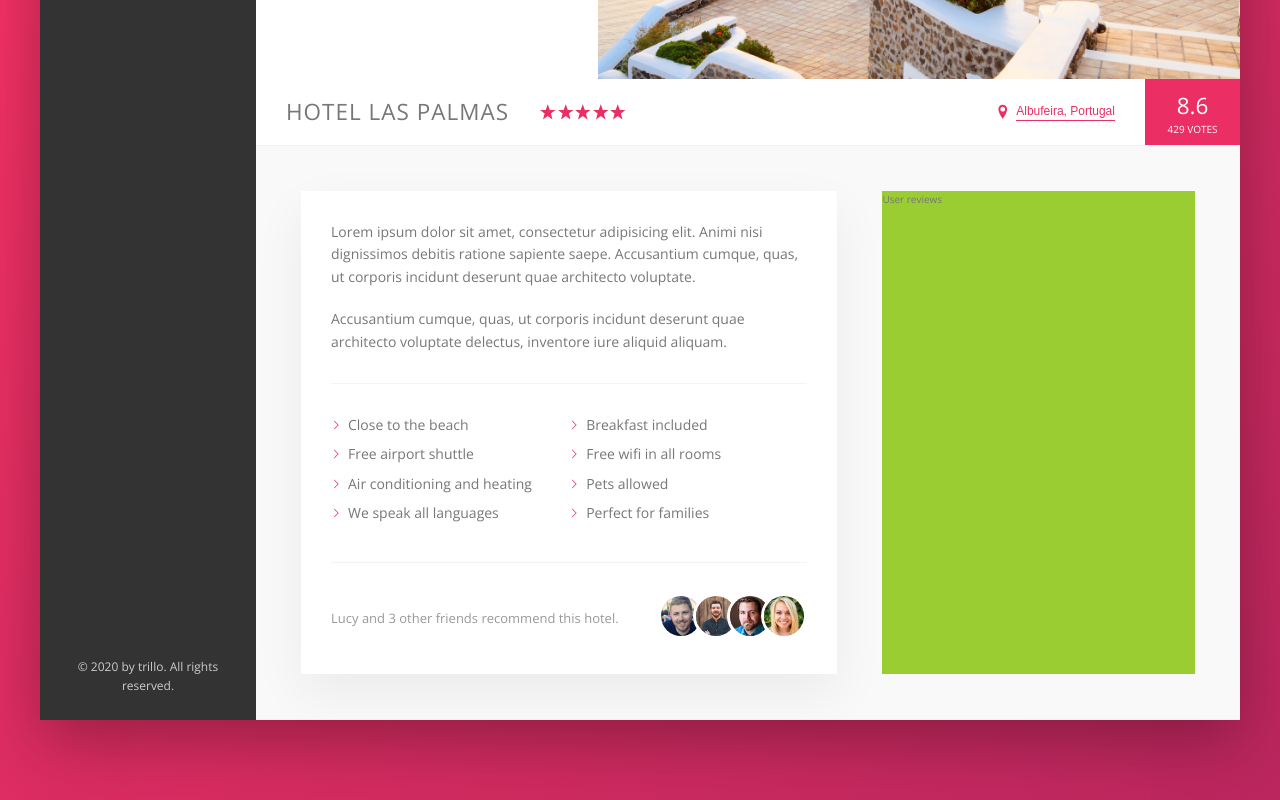
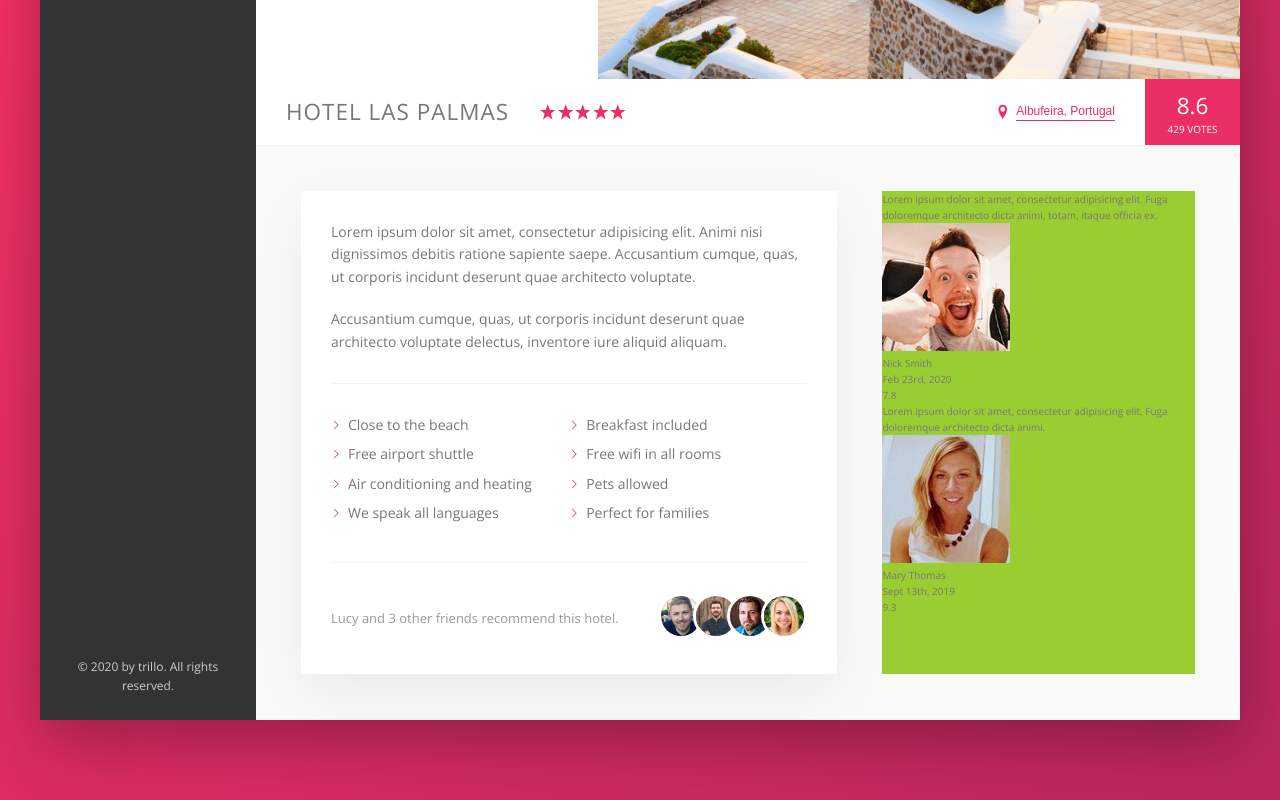
Before and after one commit to ErwannLG/trillo, a website: page index.html in a window 1280 px wide. Shown: the part 456-1256 px from the top of the page. Drawn offline with nearby package versions, Linux system fonts and the light colour scheme.

Commit message:
user review html

```diff
--- a/index.html
+++ b/index.html
@@ -132,7 +132,7 @@
                         </div>
                     </div>
 
-                    <div class="detail">
+                    <figure class="detail">
                         <div class="description">
                             <p class="paragraph">
                                 Lorem ipsum dolor sit amet, consectetur adipisicing elit. Animi nisi dignissimos debitis ratione sapiente saepe. Accusantium cumque, quas, ut corporis incidunt deserunt quae architecto voluptate.
@@ -162,9 +162,35 @@
                                 </div>
                             </div>
                         </div>
-                        <div class="user-reviews">
-                            User reviews
-                        </div>
+                        <figure class="user-reviews">
+                            <figure class="review">
+                                <blockquote class="review__text">
+                                    Lorem ipsum dolor sit amet, consectetur adipisicing elit. Fuga doloremque architecto dicta animi, totam, itaque officia ex.
+                                </blockquote>
+                                <figcaption class="review__user">
+                                    <img src="img/user-1.jpg" alt="User 1" class="review__photo">
+                                    <div class="review__user-box">
+                                        <p class="review__user-name">Nick Smith</p>
+                                        <p class="review__user-date">Feb 23rd, 2020</p>
+                                    </div>
+                                    <div class="review__rating">7.8</div>
+                                </figcaption>
+                            </figure>
+
+                            <figure class="review">
+                                <blockquote class="review__text">
+                                    Lorem ipsum dolor sit amet, consectetur adipisicing elit. Fuga doloremque architecto dicta animi.
+                                </blockquote>
+                                <figcaption class="review__user">
+                                    <img src="img/user-2.jpg" alt="User 2" class="review__photo">
+                                    <div class="review__user-box">
+                                        <p class="review__user-name">Mary Thomas</p>
+                                        <p class="review__user-date">Sept 13th, 2019</p>
+                                    </div>
+                                    <div class="review__rating">9.3</div>
+                                </figcaption>
+                            </figure>
+                        </figure>
                     </div>
 
                 </main>
```
